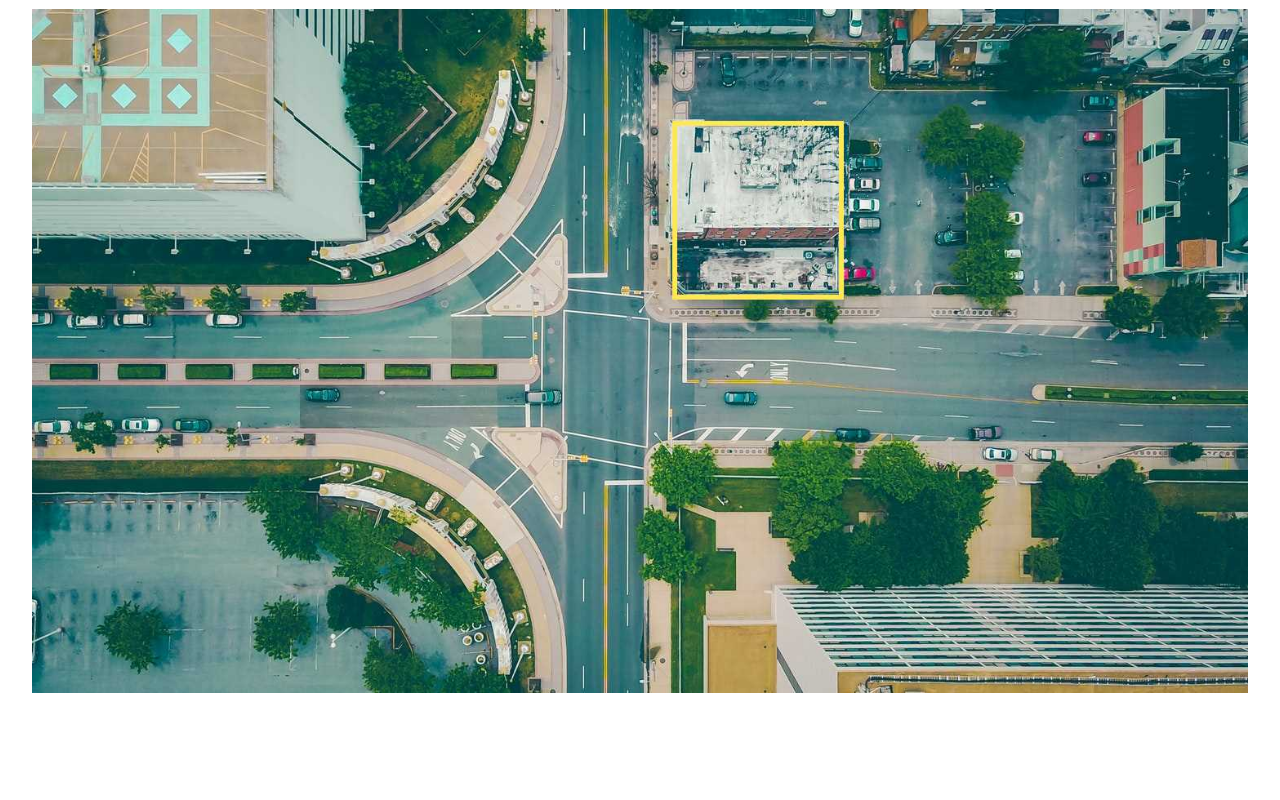
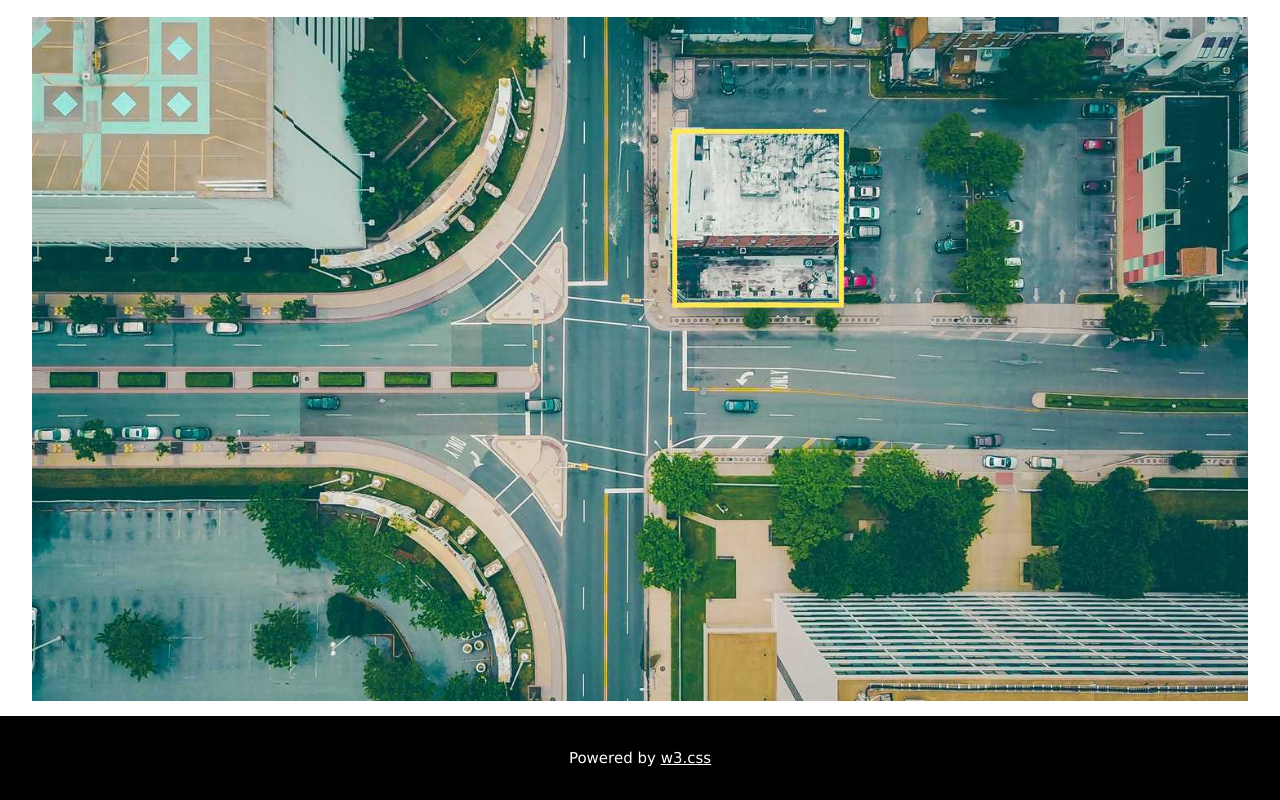
Before and after one commit to Heba-Darabeh/frontend-practice, a plain HTML site: page index.html in a window 1280 px wide. Shown: the part 2441-3241 px from the top of the page. Before the commit the page ends 3141 px from the top, so only its background shows below. Drawn offline with Linux system fonts and the light colour scheme.

Commit message:
Add footer to the bage and apply custom styles

```diff
--- a/css/style.css
+++ b/css/style.css
@@ -69,7 +69,7 @@ body {
 .content {
   max-width: 1564px;
   margin: 0;
-  padding: 0.01em 16px;
+  padding: 8px 16px !important;
 }
 
 .content__projects-section {
@@ -233,3 +233,23 @@ body {
 .image-container {
   padding: 0 16px;
 }
+
+.page-footer {
+  background-color: #000000;
+  color: #ffffff;
+  padding-top: 16px !important;
+  padding-bottom: 16px !important;
+  text-align: center !important;
+}
+
+.footer-message {
+  margin: 15px 0;
+}
+
+.footer-link {
+  color: #ffffff;
+}
+
+.footer-link:hover {
+  color: #029002;
+}
--- a/index.html
+++ b/index.html
@@ -212,5 +212,10 @@
         <img class="footer-image" src="images/map.jpg" alt="map" width="100%" />
       </div>
     </section>
+    <footer class="page-footer">
+      <p class="footer-message">
+        Powered by <a class="footer-link" href="#">w3.css</a>
+      </p>
+    </footer>
   </body>
 </html>
```
